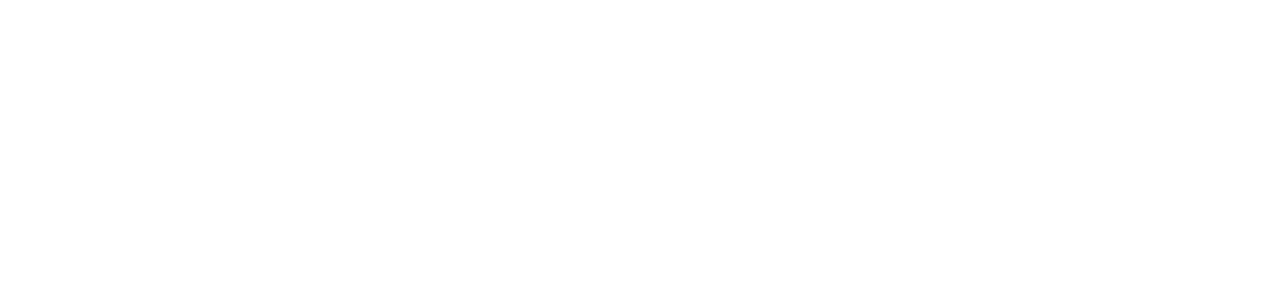
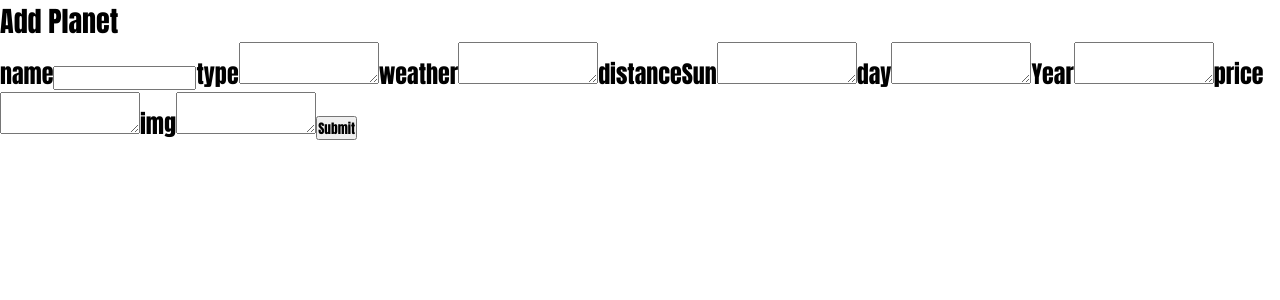
Before and after one commit to Jheintze/project-3, a React (Create React App) app: page /planets in a window 1280 px wide. Before the commit this address had no page. Shown: the top 300 px of the page. Built offline with nearby package versions, Linux system fonts and the light colour scheme.

Commit message:
formtoaddplanetintodatabase

```diff
--- a/package.json
+++ b/package.json
@@ -6,6 +6,7 @@
     "@testing-library/jest-dom": "^5.16.5",
     "@testing-library/react": "^13.4.0",
     "@testing-library/user-event": "^13.5.0",
+    "axios": "^1.2.1",
     "react": "^18.2.0",
     "react-dom": "^18.2.0",
     "react-router-dom": "^6.4.4",
--- a/src/App.js
+++ b/src/App.js
@@ -2,17 +2,17 @@
 
 import Home from "./pages/home/home"
 import { Routes, Route } from "react-router-dom";
-// import AddProject from "./components/AddProject";
+import AddPlanet from "./components/AddPlanet.js";
 
 // import IsPrivate from "./components/IsPrivate";
 // import IsAnon from "./components/IsAnon";
 
 function App() {
   return <div className="App">
-
     <h2>
   <Routes>
   <Route path="/" element={<Home />} />
+  <Route path="/planets" element={<AddPlanet />} />
 
 
   </Routes>
--- /dev/null
+++ b/src/components/AddPlanet.js
@@ -0,0 +1,70 @@
+import { useState } from "react";
+import axios from "axios";
+
+const API_URL = "http://localhost:5005";
+
+function AddPlanet(props) {
+  const [name, setName] = useState("");
+  const [type, setType] = useState("");
+  const [weather, setWeather] = useState("");
+  const [distanceSun, setDistanceSun] = useState("");
+  const [day, setDay] = useState("");
+  const [year, setYear] = useState("");
+  const [price, setPrice] = useState("");
+  const [img, setImg] = useState("");
+
+
+  const handleSubmit = (e) => {
+    e.preventDefault();
+    const requestBody = { name, type, weather, distanceSun, day, year , price, img };
+
+    // Get token from localStorage
+    const storedToken = localStorage.getItem('authToken');
+
+    // Send token through request "Authorization" Headers
+    axios
+    .post(`${API_URL}/api/planets`, requestBody, { headers: { Authorization: `Bearer ${storedToken}` } })
+    .then((response) => {
+      setName("");
+      setType("");
+
+    })
+    .catch((error) => console.log(error));
+  };
+
+  return (
+    <div className="AddPlanet">
+      <h3>Add Planet</h3>
+
+      <form onSubmit={handleSubmit}>
+        <label>name</label>
+        <input type="text" name="name" value={name} onChange={(e) => setName(e.target.value)}/>
+
+        <label>type</label>
+        <textarea type="text" name="type" value={type} onChange={(e) => setType(e.target.value)}/>
+
+        <label>weather</label>
+        <textarea type="text" name="weather" value={weather} onChange={(e) => setWeather(e.target.value)}/>
+
+        <label>distanceSun</label>
+        <textarea type="text" name="distanceSun" value={distanceSun} onChange={(e) => setDistanceSun(e.target.value)}/>
+
+        <label>day</label>
+        <textarea type="text" name="day" value={day} onChange={(e) => setDay(e.target.value)}/>
+
+        <label>Year</label>
+        <textarea type="text" name="year" value={year} onChange={(e) => setYear(e.target.value)}/>
+
+        <label>price</label>
+        <textarea type="text" name="price" value={price} onChange={(e) => setPrice(e.target.value)}/>
+
+        <label>img</label>
+        <textarea type="text" name="img" value={img} onChange={(e) => setImg(e.target.value)}/>
+
+        <button type="submit">Submit</button>
+      </form>
+    </div>
+  );
+}
+
+export default AddPlanet;
--- a/src/index.css
+++ b/src/index.css
@@ -12,4 +12,5 @@
   width: 100%;
   height:100%;
   object-fit: cover;
+  display:none;
 }
--- a/src/pages/home/home.js
+++ b/src/pages/home/home.js
@@ -4,6 +4,7 @@
 const Home = () => {
   return (
     <div className="home">
+    this is home
         <video src={spacevid} autoPlay loop muted/>
     </div>
   )
```
Also changed, not shown: 1 other file (tests, documents, lock files or other folders).
